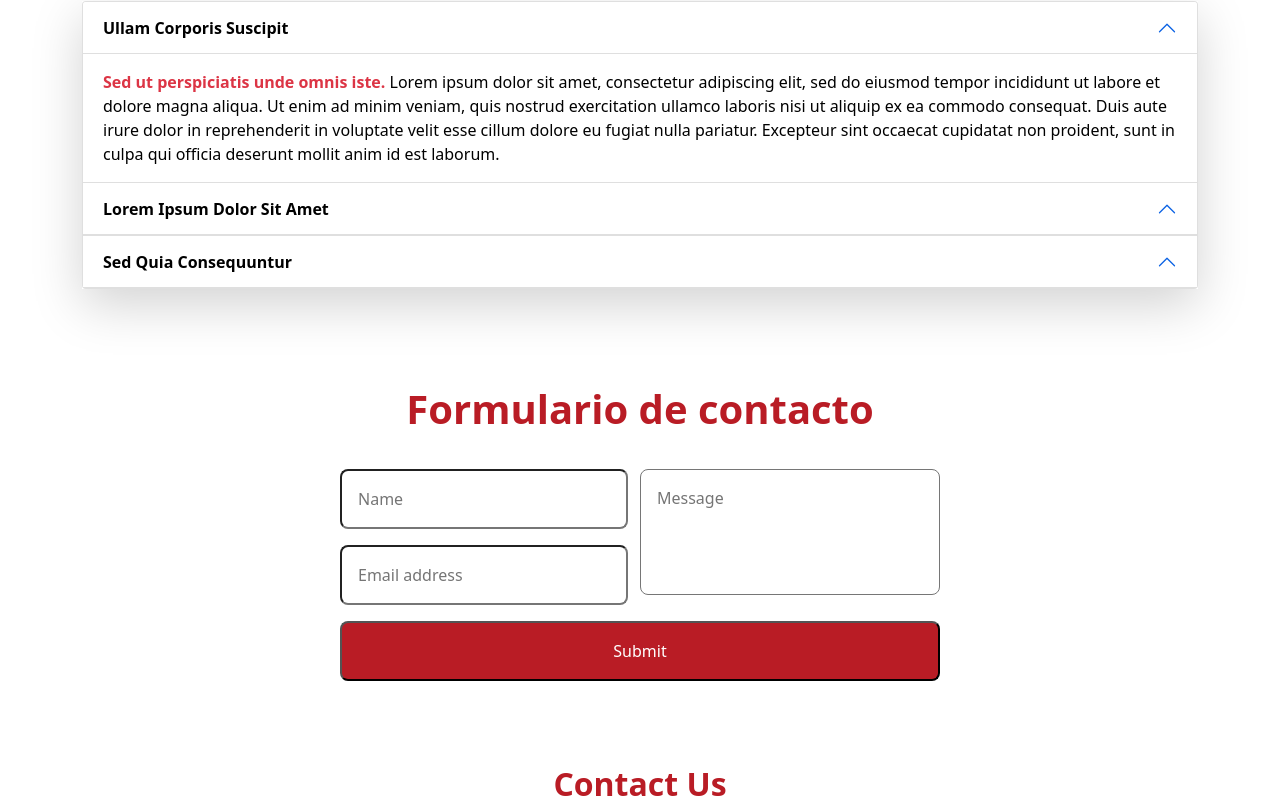
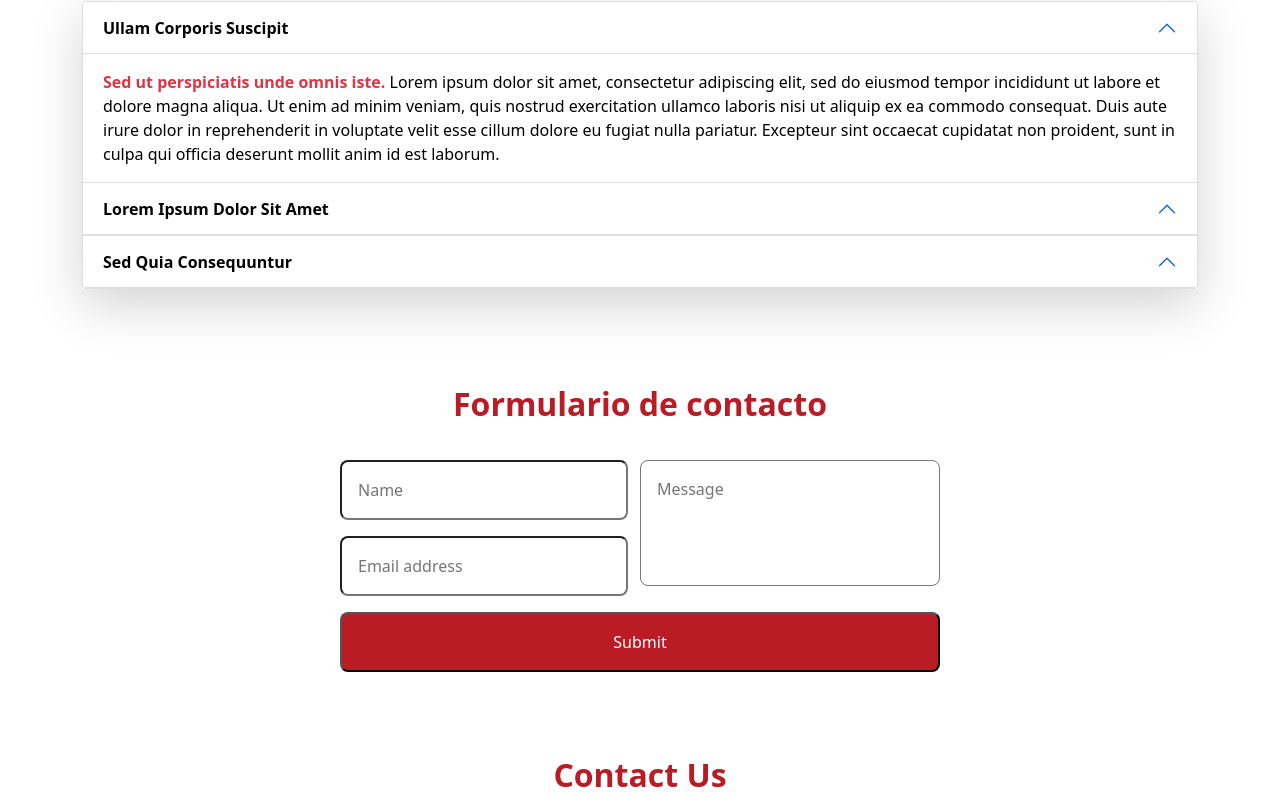
Before and after one commit to Agoitz2/Landing_page, a React (Create React App) app in the folder landing_page/: page / in a window 1280 px wide. Shown: the part 1549-2348 px from the top of the page. Built offline with nearby package versions, Linux system fonts and the light colour scheme.

Commit message:
Cambio h1 por 2

```diff
--- a/landing_page/src/componente/form/form.css
+++ b/landing_page/src/componente/form/form.css
@@ -3,7 +3,7 @@
     font-family: 'Merriweather', sans-serif;
     padding: 1em;
 }  */
-h1 {
+h2 {
     text-align: center;
     font-weight: bolder;
     color: #b91c25; }
--- a/landing_page/src/componente/form/form.js
+++ b/landing_page/src/componente/form/form.js
@@ -7,7 +7,7 @@ class Form extends Component
 	{
         return (
             <div>
-                <h1>Formulario de contacto</h1>
+                <h2>Formulario de contacto</h2>
                 <form className='cf'>
                 <div className='half left cf'>
                     <input type='text' placeholder='Name' name='user_name' />
```
